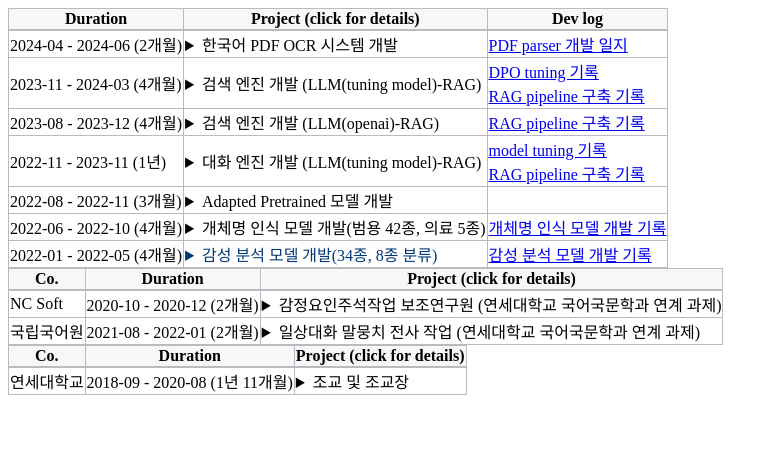
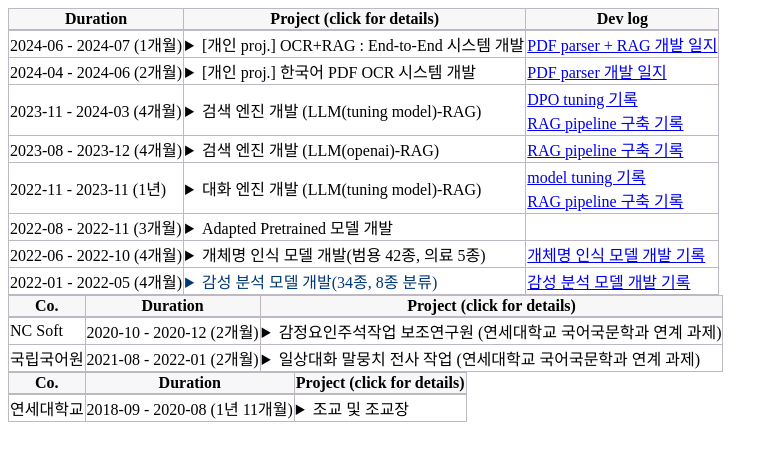
Before and after one commit to finddme/finddme.github.io, a Jekyll site: the page built from _posts/2022-01-01-Project.md, in a window 1280 px wide. Shown: the top 461 px of the page, without its empty margins (0-778 px from the left). Built offline with Jekyll 4.4.1, drawn with Linux system fonts in a browser that asks for light colours.

Commit message:
Update 2022-01-01-Project.md

```diff
--- a/_posts/2022-01-01-Project.md
+++ b/_posts/2022-01-01-Project.md
@@ -25,11 +25,38 @@ tag: NLP
          <th class="line4" bgcolor="#F8F7F9">Dev log</th>
        </tr>
        <tr>
+         <td class="line"> 2024-06 - 2024-07 (1개월)</td>
+         <td class="line">
+           <details>
+           <summary style="cursor: pointer;" onmouseover="this.style.fontWeight='bold'; this.style.color='#003876'; this.style.backgroundColor='#f2f2f2'" onmouseout="this.style.fontWeight=''; this.style.color=''; this.style.backgroundColor=''"><span class="glyphicon glyphicon-menu-right"></span>
+            <span class="glyphicon glyphicon-option-horizontal" style="display:none"></span>[개인 proj.] OCR+RAG : End-to-End 시스템 개발</summary>
+              <li><strong>프로젝트 정의</strong></li>
+                 한국어 PDF OCR 시스템 + RAG 기반 검색 시스템 결합<br>
+             <br>
+              <li><strong>개발 단계</strong></li>
+                  1) PDF 입력- parsing - vectorDB 저장 - RAG 전체 pipeline 설계 <br>
+                  2) vectorDB 구조, PDF parsing 결과 처리 방식, 저장된 pdf 식별 등 DB 구조 전체 설계 및 개발<br>
+                  3) RAG pipeline 설계 및 개발<br>
+              <br>
+              <li><strong>사용 기술</strong></li>
+                1) PP-YOLOE (PDF layer detection model)<br>
+                2) PyMuPDF (text extraction)<br>
+                3) Fastapi, Streamlit<br>
+                4) RAG<br>
+                5) vector DB<br>
+              <br>
+              <li><strong>개발 언어:</strong> python</li>
+              <br>
+            </details>
+          </td>
+         <td class="line"><a href="https://finddme.github.io/dev log/2024/07/30/ocr_rag/">PDF parser + RAG 개발 일지</a></td>
+       </tr>
+       <tr>
          <td class="line"> 2024-04 - 2024-06 (2개월)</td>
          <td class="line">
            <details>
            <summary style="cursor: pointer;" onmouseover="this.style.fontWeight='bold'; this.style.color='#003876'; this.style.backgroundColor='#f2f2f2'" onmouseout="this.style.fontWeight=''; this.style.color=''; this.style.backgroundColor=''"><span class="glyphicon glyphicon-menu-right"></span>
-            <span class="glyphicon glyphicon-option-horizontal" style="display:none"></span>한국어 PDF OCR 시스템 개발</summary>
+            <span class="glyphicon glyphicon-option-horizontal" style="display:none"></span>[개인 proj.] 한국어 PDF OCR 시스템 개발</summary>
              <br>
               -> LLM-RAG 기반 검색/대화 시스템 개발 시 PDF 처리 단계에 사용
               <li><strong>프로젝트 정의</strong></li>
```
